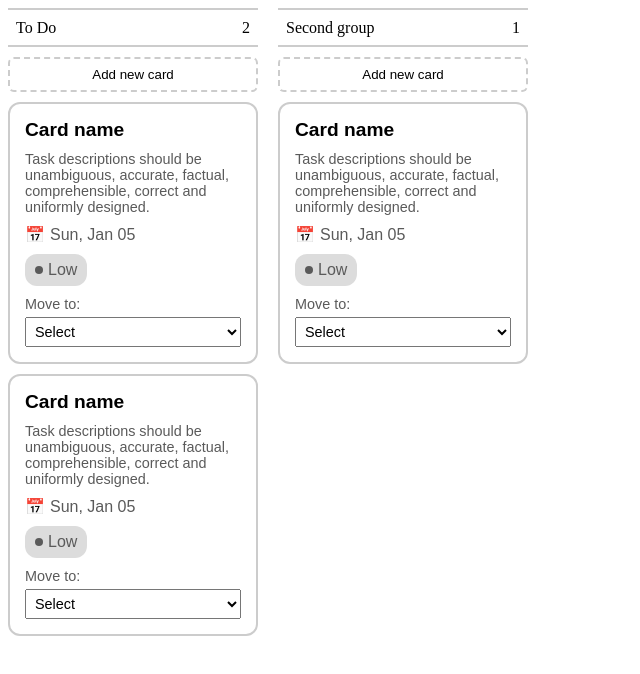
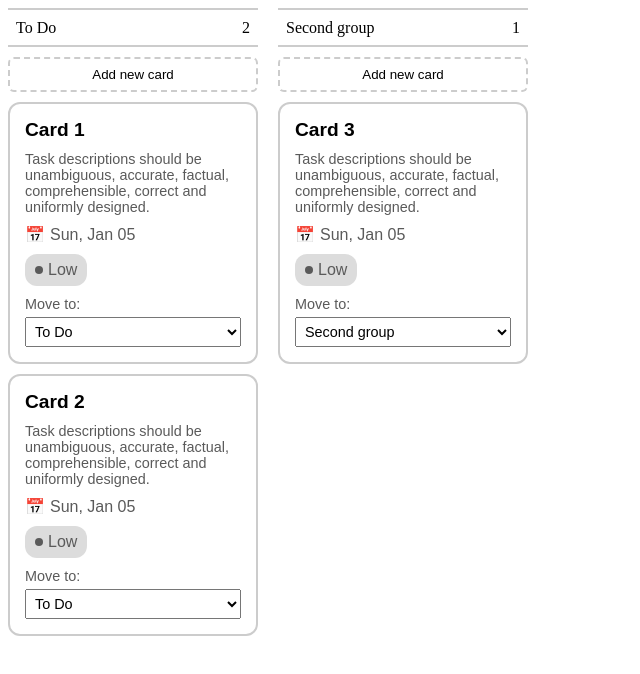
Before and after one commit to Fawa24/taskboard, a React app in the folder client/: page / in a window 1280 px wide. Shown: the top 674 px of the page, without its empty margins (0-640 px from the left). Built offline with nearby package versions, Linux system fonts and the light colour scheme; the HTML template or start-up script is replaced by a standard one.

Commit message:
Added dropdows for moving cards between groups

```diff
--- a/client/src/Components/TaskBoard/TaskBoard.tsx
+++ b/client/src/Components/TaskBoard/TaskBoard.tsx
@@ -1,4 +1,4 @@
-import React, { useState } from "react";
+import React, { useEffect, useState } from "react";
 import { TaskCardGroupVM } from "../../Models/TaskCardGroupVM";
 import { Priority } from "../../Enums/Priority";
 import { TaskCardGroup } from "../TaskCardGroup/TaskCardGroup";
@@ -10,14 +10,14 @@ const taskGroups: TaskCardGroupVM[] = [
     tasks: [
       {
         id: 1,
-        name: 'Card name',
+        name: 'Card 1',
         description: 'Task descriptions should be unambiguous, accurate, factual, comprehensible, correct and uniformly designed.',
         date: new Date(),
         priority: Priority.Low
       },
       {
         id: 2,
-        name: 'Card name',
+        name: 'Card 2',
         description: 'Task descriptions should be unambiguous, accurate, factual, comprehensible, correct and uniformly designed.',
         date: new Date(),
         priority: Priority.Low
@@ -30,7 +30,7 @@ const taskGroups: TaskCardGroupVM[] = [
     tasks: [
       {
         id: 3,
-        name: 'Card name',
+        name: 'Card 3',
         description: 'Task descriptions should be unambiguous, accurate, factual, comprehensible, correct and uniformly designed.',
         date: new Date(),
         priority: Priority.Low
@@ -42,7 +42,24 @@ const taskGroups: TaskCardGroupVM[] = [
 export function TaskBoard() {
   const [groups, setGroups] = useState<TaskCardGroupVM[]>(taskGroups)
 
+  function onCardGroupChange(cardId: number, fromGroupId: number, toGroupId: number) {
+    let updatedGroups = [...groups];
+    const currentGroup = updatedGroups.find(x => x.id === fromGroupId);
+
+    if (currentGroup){
+      const cardToMove = currentGroup?.tasks.find(x => x.id === cardId);
+      if (cardToMove) {
+        currentGroup.tasks = currentGroup.tasks.filter(x => x.id !== cardId);
+        const groupToMoveTo = updatedGroups.find(x => x.id === toGroupId);
+        if (groupToMoveTo) {
+          groupToMoveTo.tasks.push(cardToMove);
+        }
+        setGroups(updatedGroups);
+      }
+    }
+  }
+
   return <div className="taskboard">
-    {groups.map(group => <TaskCardGroup group={group} />)}
+    {groups.map(group => <TaskCardGroup onCardGroupChange={onCardGroupChange} group={group} groupOptions={taskGroups}/>)}
   </div>
 }
--- a/client/src/Components/TaskCard/TaskCard.tsx
+++ b/client/src/Components/TaskCard/TaskCard.tsx
@@ -1,8 +1,21 @@
-import React from "react";
+import React, { useState } from "react";
 import { TaskCardVM } from "../../Models/TaskCardVM";
 import { Priority } from "../../Enums/Priority";
 
-export function TaskCard({card}: {card: TaskCardVM}) {
+interface TaskCardGroupDropdownOptions {
+  id: number;
+  name: string;
+}
+
+export interface TaskCardProps {
+  card: TaskCardVM;
+  groupOptions: TaskCardGroupDropdownOptions[];
+  currentGroupId: number;
+  onCardGroupChange;
+}
+
+export function TaskCard({card, groupOptions, currentGroupId, onCardGroupChange} : TaskCardProps) {
+
   const options: Intl.DateTimeFormatOptions = {
     weekday: "short",
     day: "2-digit",
@@ -10,6 +23,10 @@ export function TaskCard({card}: {card: TaskCardVM}) {
   };
 
   const formattedDate = new Intl.DateTimeFormat("en-US", options).format(card.date);
+
+  function handleOptionsChange(cardId: number, fromGroupId: number, toGroupId: number): void {
+    onCardGroupChange(cardId, fromGroupId, toGroupId);
+  }
 
 return <div>
 <div style={{
@@ -61,6 +78,22 @@ return <div>
         </div>
       </div>
       <div>
+        <GroupOption cardId={card.id} groupOptions={groupOptions} currentGroupId={currentGroupId} handleOptionsChange={handleOptionsChange} />
+      </div>
+    </div>
+  </div>
+</div>
+}
+
+interface GroupOptionProps {
+  groupOptions: TaskCardGroupDropdownOptions[];
+  currentGroupId: number;
+  cardId: number;
+  handleOptionsChange;
+}
+
+function GroupOption({groupOptions, currentGroupId, handleOptionsChange, cardId}: GroupOptionProps) {
+  return(<>
     <label htmlFor="move-to" style={{
         fontSize: '0.9em',
         display: 'block',
@@ -70,12 +103,21 @@ return <div>
       width: '100%',
       padding: '5px',
       fontSize: '0.9em'
-        }}>
-          <option value="">Select</option>
-          {/* Add options here */}
+    }}
+    value={currentGroupId}
+    onChange={(event) => handleOptionsChange(cardId, currentGroupId, parseInt(event.target.value, 10))}>
+      {groupOptions.map(group =>
+        <Option id={group.id} name={group.name} />
+      )}
     </select>
-      </div>
-    </div>
-  </div>
-</div>
+  </>)
 }
+
+interface OptionProps {
+  id: number;
+  name: string;
+}
+
+function Option({id, name}: OptionProps) {
+  return <option key={id} value={id}>{name}</option>
+}
--- a/client/src/Components/TaskCardGroup/TaskCardGroup.tsx
+++ b/client/src/Components/TaskCardGroup/TaskCardGroup.tsx
@@ -4,8 +4,15 @@ import { TaskCard } from "../TaskCard/TaskCard";
 import { TaskCardVM } from "../../Models/TaskCardVM";
 import CreateCardModal from "./CreateCardModal";
 import { CreateNewTaskCardDTO } from "../../Models/CreateNewTaskCardDTO";
+import { TaskCardGroupDropdownOptions } from "../../Models/TaskCardGroupDropdownOptions";
 
-export function TaskCardGroup({group}: {group: TaskCardGroupVM}) {
+export interface TaskCardGroupProps {
+  group: TaskCardGroupVM;
+  groupOptions: TaskCardGroupDropdownOptions[];
+  onCardGroupChange;
+}
+
+export function TaskCardGroup({group, groupOptions, onCardGroupChange} : TaskCardGroupProps) {
   const [isModalOpen, setIsModalOpen] = useState(false);
 
   const handleOpenModal = (card?: TaskCardVM) => {
@@ -40,12 +47,12 @@ export function TaskCardGroup({group}: {group: TaskCardGroupVM}) {
 
     <div className="card-container">
       {group.tasks.map(x =>
-        <TaskCard card={x} />
+        <TaskCard card={x} groupOptions={groupOptions} currentGroupId={group.id} onCardGroupChange={onCardGroupChange} />
       )}
       <CreateCardModal
-      isOpen={isModalOpen}
-      onClose={handleCloseModal}
-      onSave={handleSaveCard}/>
+        isOpen={isModalOpen}
+        onClose={handleCloseModal}
+        onSave={handleSaveCard}/>
     </div>
   </div>);
 }
```
Lines whose indentation alone changed are shown as unchanged.
